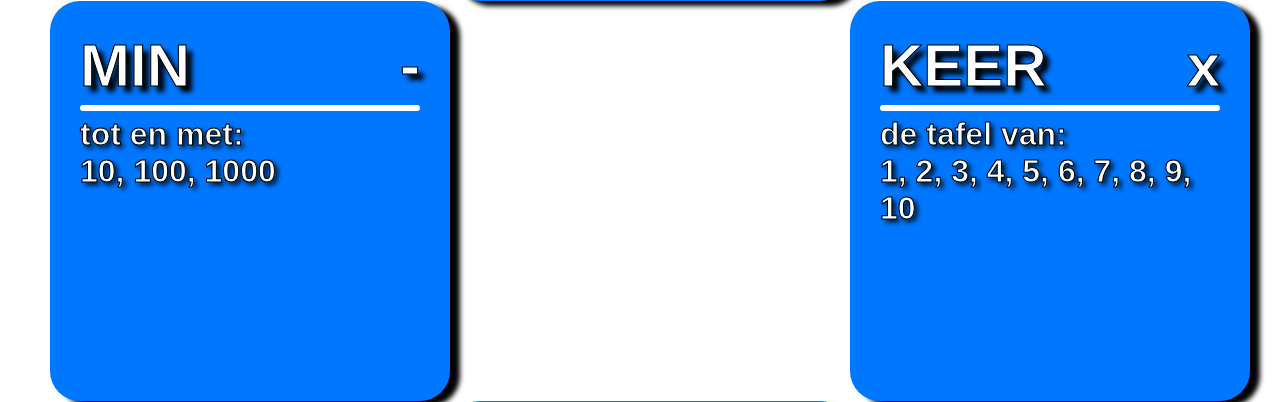
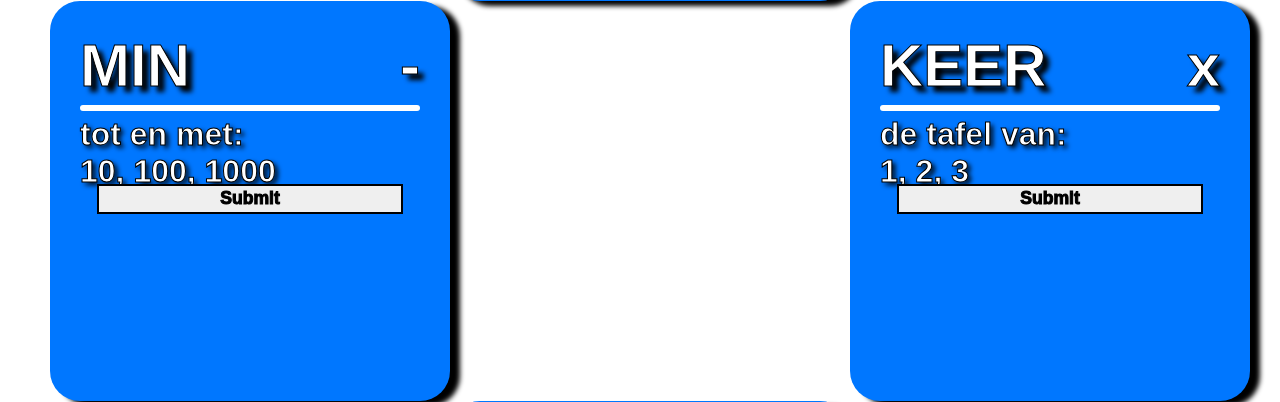
Before and after one commit to nuggetInc/RekenSite, a PHP site: page /opgaven.php in a window 1280 px wide. Shown: the part 538-940 px from the top of the page. Run offline with PHP 8.4, Linux system fonts and the light colour scheme; the visitor is signed in with stand-in values (Sample User, id 1).

Commit message:
plus pagina

```diff
--- a/RekenWebsite/CSS/style.css
+++ b/RekenWebsite/CSS/style.css
@@ -10,4 +10,5 @@ body {
 h1, h2, h3, h4, h5, h6, p, a {
     -webkit-text-stroke: 1px black;
     text-shadow: .1em .1em 5px black;
+    color: white;
 }
--- a/RekenWebsite/opgaven.php
+++ b/RekenWebsite/opgaven.php
@@ -12,7 +12,7 @@ session_start();
 </head>
 
 <body>
-<div class="top_header">
+    <div class="top_header">
         <div class="left">
             <div class="left_content">
                 <a href="index.html"><img style="width: 50px; height: 50px;" src="IMG/HOME.png"></a>
@@ -22,8 +22,13 @@ session_start();
             <div class="mid_content">
                 <p class="mid-text" style="margin-top: 18px;">
                     <?php
-                    $array = $_SESSION["leerlingen"];
-                    echo $array[0];
+                    if (isset($_SESSION["leerlingen"])) {
+                        $array = $_SESSION["leerlingen"];
+                        echo $array[0];
+                    }
+                    else {
+                        echo "geen naam gevonden";
+                    }
                     ?>
                 </p>
             </div>
@@ -44,11 +49,11 @@ session_start();
             <p>tot en met:</p>
             <form action="plus.php">
                 <p>
-                    <input type="radio" id="10" class="select" name="plus" value="10"><label for="10">10, </label>
-                    <input type="radio" id="100" class="select"name="plus" value="100"><label for="100">100, </label>
-                    <input type="radio" id="1000" class="select"name="plus" value="1000"><label for="1000">1000</label>
+                    <input type="radio" id="10plus" class="select" name="max" value="10"><label for="10plus">10, </label>
+                    <input type="radio" id="100plus" class="select"name="max" value="100"><label for="100plus">100, </label>
+                    <input type="radio" id="1000plus" class="select"name="max" value="1000"><label for="1000plus">1000</label>
                 </p>
-                <p class="submit"><input type="submit" name="submit"></p>
+                <p class="submit"><input type="submit"></p>
             </form>
         </div>
         <div class="item min">
@@ -57,7 +62,15 @@ session_start();
                 <h1>-</h1>
             </div>
             <hr>
-            <p>tot en met:<br>10, 100, 1000</p>
+            <p>tot en met:</p>
+            <form action="plus.php">
+                <p>
+                    <input type="radio" id="10min" class="select" name="max" value="10"><label for="10min">10, </label>
+                    <input type="radio" id="100min" class="select"name="max" value="100"><label for="100min">100, </label>
+                    <input type="radio" id="1000min" class="select"name="max" value="1000"><label for="1000min">1000</label>
+                </p>
+                <p class="submit"><input type="submit"></p>
+            </form>
         </div>
         <div class="item keer">
             <div class="title">
@@ -66,7 +79,15 @@ session_start();
             </div>
             <hr>
             <form action="vragen.php">
-            <p>de tafel van:<br>1, 2, 3, 4, 5, 6, 7, 8, 9, 10</p>
+            <p>de tafel van:</p>
+            <form action="plus.php">
+                <p>
+                    <input type="radio" id="1keer" class="select" name="max" value="1"><label for="1keer">1, </label>
+                    <input type="radio" id="2keer" class="select"name="max" value="2"><label for="2keer">2, </label>
+                    <input type="radio" id="3keer" class="select"name="max" value="3"><label for="3keer">3</label>
+                </p>
+                <p class="submit"><input type="submit"></p>
+            </form>
         </form>
         </div>
         <div class="item delen">
```
Also changed, not shown: RekenWebsite/CSS/vragen.css (added, +15 -0 lines), RekenWebsite/plus.php (+25 -0 lines), RekenWebsite/vragen.php (+50 -0 lines).
